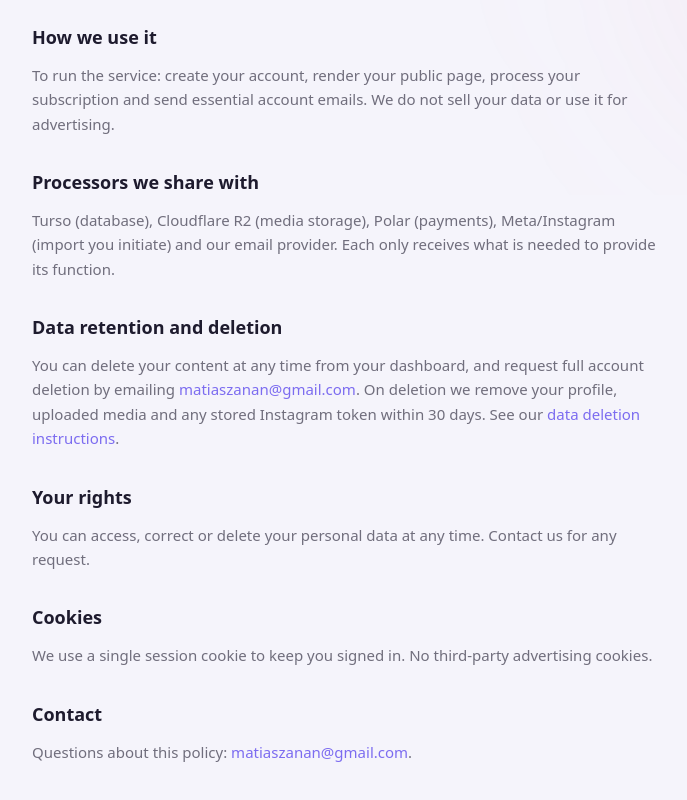
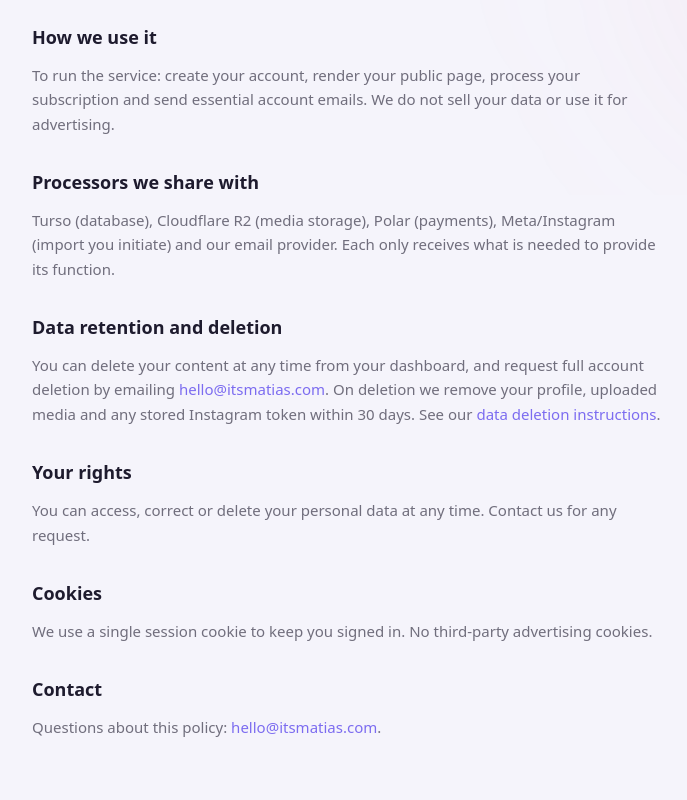
Before and after one commit to mzanan/mysocials, a Next.js app: page /privacy in a window 1280 px wide. Shown: the part 605-1405 px from the top of the page, without its empty margins (292-979 px from the left). Built offline with nearby package versions, Linux system fonts and the light colour scheme; no server answers.

Commit message:
chore(legal): use a neutral contact email on legal pages
Avoids leaking which product sent a given legal request.

```diff
--- a/src/app/data-deletion/page.tsx
+++ b/src/app/data-deletion/page.tsx
@@ -28,8 +28,8 @@ export default function DataDeletionPage() {
       <LegalSection title="Delete your account">
         <p>
           To delete your entire account and all associated data, email{' '}
-          <a className="text-accent underline-offset-4 hover:underline" href="mailto:matiaszanan@gmail.com">
-            matiaszanan@gmail.com
+          <a className="text-accent underline-offset-4 hover:underline" href="mailto:hello@itsmatias.com">
+            hello@itsmatias.com
           </a>{' '}
           from your account email. We remove your profile, uploaded media and any stored Instagram token
           within 30 days.
--- a/src/app/privacy/page.tsx
+++ b/src/app/privacy/page.tsx
@@ -52,8 +52,8 @@ export default function PrivacyPage() {
         <p>
           You can delete your content at any time from your dashboard, and request full account deletion
           by emailing{' '}
-          <a className="text-accent underline-offset-4 hover:underline" href="mailto:matiaszanan@gmail.com">
-            matiaszanan@gmail.com
+          <a className="text-accent underline-offset-4 hover:underline" href="mailto:hello@itsmatias.com">
+            hello@itsmatias.com
           </a>
           . On deletion we remove your profile, uploaded media and any stored Instagram token within 30
           days. See our{' '}
@@ -75,8 +75,8 @@ export default function PrivacyPage() {
       <LegalSection title="Contact">
         <p>
           Questions about this policy:{' '}
-          <a className="text-accent underline-offset-4 hover:underline" href="mailto:matiaszanan@gmail.com">
-            matiaszanan@gmail.com
+          <a className="text-accent underline-offset-4 hover:underline" href="mailto:hello@itsmatias.com">
+            hello@itsmatias.com
           </a>
           .
         </p>
--- a/src/app/terms/page.tsx
+++ b/src/app/terms/page.tsx
@@ -66,8 +66,8 @@ export default function TermsPage() {
       <LegalSection title="Contact">
         <p>
           Questions:{' '}
-          <a className="text-accent underline-offset-4 hover:underline" href="mailto:matiaszanan@gmail.com">
-            matiaszanan@gmail.com
+          <a className="text-accent underline-offset-4 hover:underline" href="mailto:hello@itsmatias.com">
+            hello@itsmatias.com
           </a>
           .
         </p>
```
